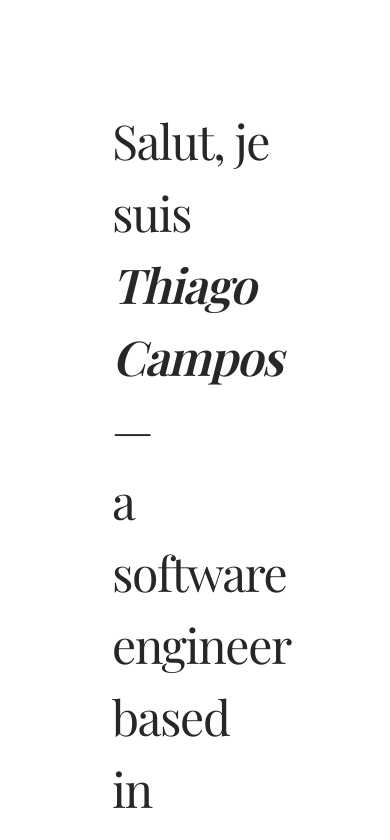
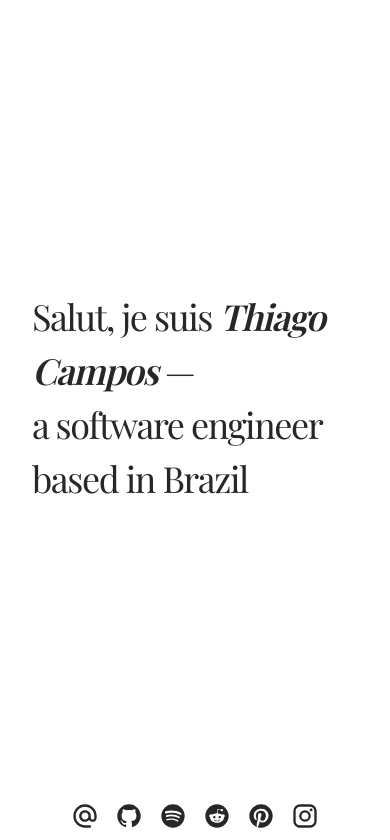
Before and after one commit to thigcampos/thiagocampos, a Next.js app: page / in a window 390 px wide. Shown: the top 840 px of the page. Built offline with nearby package versions, Linux system fonts and the light colour scheme; a web font is replaced by a local one.

Commit message:
style: improve mobile support

```diff
--- a/package.json
+++ b/package.json
@@ -1,6 +1,6 @@
 {
   "name": "iukeri",
-  "version": "0.1.0",
+  "version": "0.1.28",
   "private": true,
   "scripts": {
     "dev": "next dev",
--- a/src/app/about/about.module.css
+++ b/src/app/about/about.module.css
@@ -22,3 +22,13 @@
     font-size: var(--font-size-32);
     font-weight: 500;
 }
+
+@media only screen and (max-width: 768px) {
+    .main {
+      display: flex;
+      flex-direction: column;
+      justify-content: space-between;
+      padding: 1rem;
+      min-height: 100vh;
+    }
+}
--- a/src/app/blog/[slug]/post.module.css
+++ b/src/app/blog/[slug]/post.module.css
@@ -28,3 +28,13 @@
     font-size: var(--font-size-20);
     font-family: var(--font-family-body);
 }
+
+@media only screen and (max-width: 768px) {
+    .main {
+      display: flex;
+      flex-direction: column;
+      justify-content: space-between;
+      padding: 1rem;
+      min-height: 100vh;
+    }
+}
--- a/src/app/blog/blog.module.css
+++ b/src/app/blog/blog.module.css
@@ -21,3 +21,13 @@
   gap: 1rem;
   margin-top: 2rem;
 }
+
+@media only screen and (max-width: 768px) {
+  .main {
+    display: flex;
+    flex-direction: column;
+    justify-content: space-between;
+    padding: 1rem;
+    min-height: 100vh;
+  }
+}
--- a/src/app/home.module.css
+++ b/src/app/home.module.css
@@ -3,26 +3,45 @@
   flex-direction: column;
   justify-content: space-between;
   padding: 6rem;
-  min-height: 100vh;
+  max-height: 80vh;
 }
 
 .headline {
   gap: 1.5rem;
   display: flex;
   flex-direction: column;
+}
 
 .title {
   font-size: var(--font-size-48);
   font-weight: var(--font-weight-400);
 }
+
 .title > span {
   font-style: italic;
   color: var(--label-primary-default);
   font-weight: var(--font-weight-600);
 }
+
 .subtitle {
   font-size: var(--font-size-20);
   color: var(--label-primary-disabled);
 }
 
+@media only screen and (max-width: 768px) {
+  .main {
+    display: flex;
+    flex-direction: column;
+    justify-content: space-between;
+    padding: 1rem;
+    min-height: 100vh;
   }
+
+  .title {
+    font-size: var(--font-size-40);
+  }
+
+  .subtitle {
+    display: none;
+  }
+}
--- a/src/styles/_fonts.css
+++ b/src/styles/_fonts.css
@@ -24,3 +24,18 @@
     --font-letter-spacing-title: -1.44px;
     --font-letter-spacing-body: -0.54px;
 }
+
+@media only screen and (max-width: 768px) {
+    :root {
+        --font-size-64: 3rem;
+        --font-size-48: 2.5rem;
+        --font-size-40: 2.25rem;
+        --font-size-36: 2rem;
+        --font-size-32: 1.5rem;
+        --font-size-24: 1.25rem;
+        --font-size-20: 1.125rem;
+        --font-size-18: 1rem;
+        --font-size-16: 0.875rem;
+        --font-size-14: 0.75rem;
+    }
+  }
```
Lines whose indentation alone changed are shown as unchanged.
